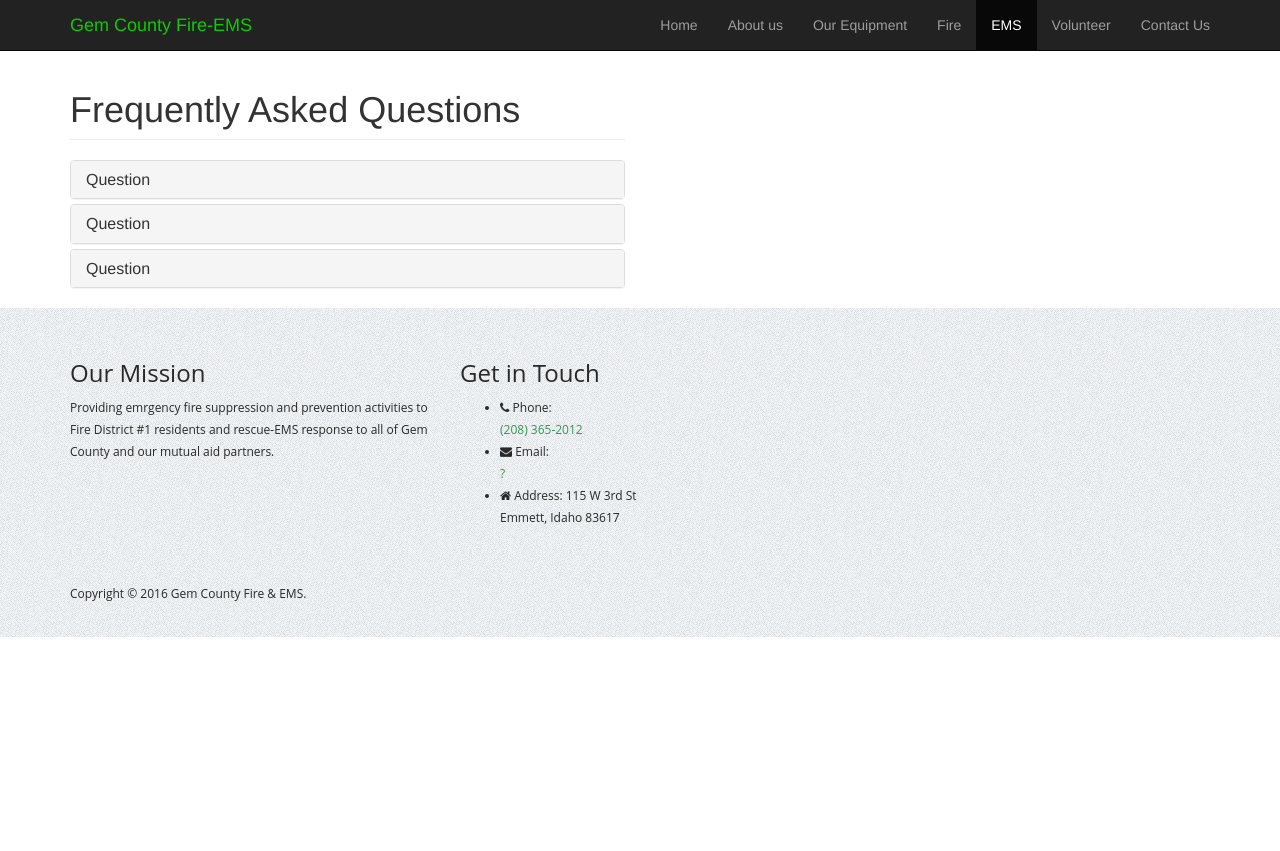
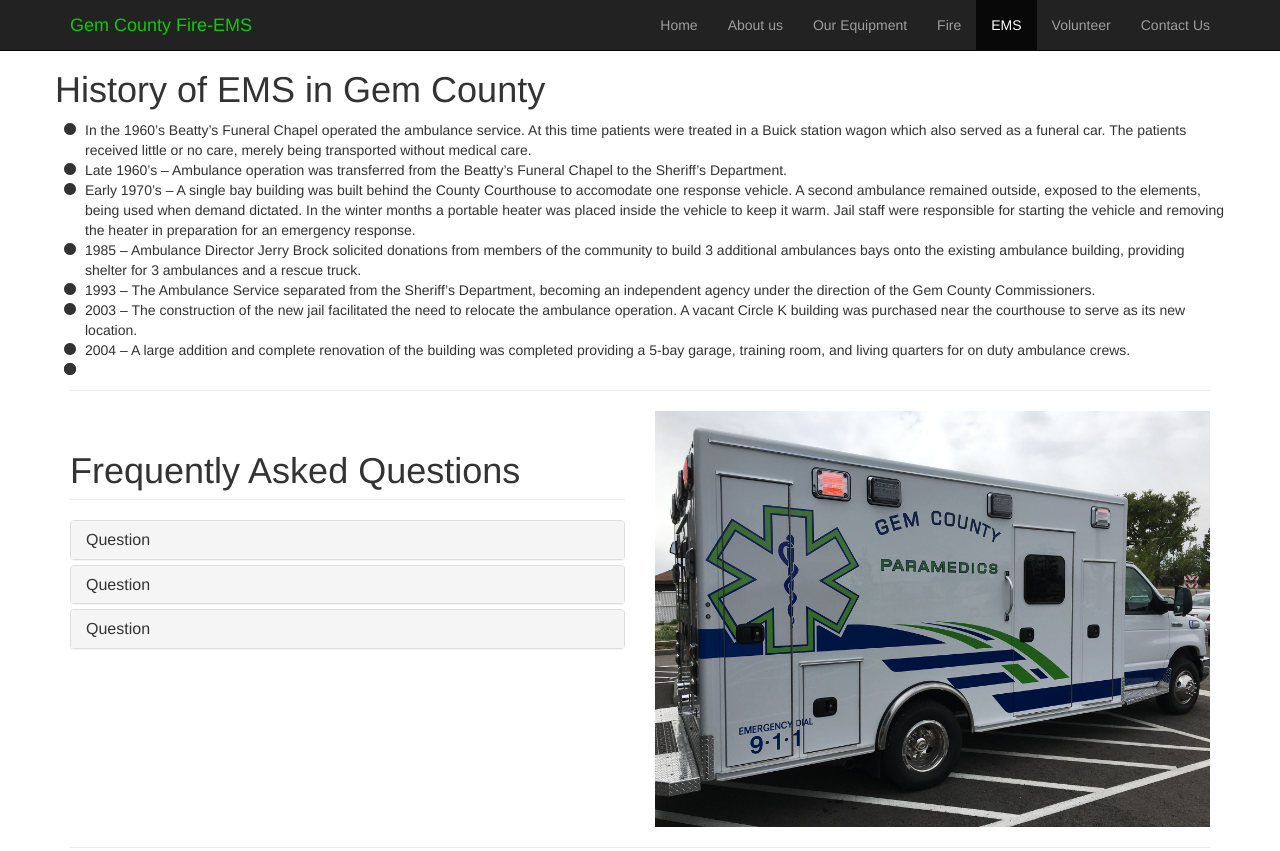
Before and after one commit to RedX-co/GemFireEms, a website: page ems.html in a window 1280 px wide. Shown: the top 851 px of the page. Before the commit the page ends 800 px from the top, so only its background shows below. Drawn offline with Linux system fonts and the light colour scheme.

Commit message:
EMS page update

```diff
--- a/ems.html
+++ b/ems.html
@@ -78,7 +78,21 @@
       <!-- /.container -->
   </nav>
     <div class="container">
-
+      <div class="row">
+        <h1>History of EMS in Gem County</h1>
+        <ul class="fa-ul">
+            <li><i class="fa-li fa fa-circle"></i>In the 1960’s Beatty’s Funeral Chapel operated the ambulance service. At this time patients were treated in a Buick station wagon which also served as a funeral car. The patients received little or no care, merely being transported without medical care.</li>
+            <li><i class="fa-li fa fa-circle"></i>Late 1960’s – Ambulance operation was transferred from the Beatty’s Funeral Chapel to the Sheriff’s Department.</li>
+            <li><i class="fa-li fa fa-circle"></i>Early 1970’s – A single bay building was built behind the County Courthouse to accomodate one response vehicle. A second ambulance remained outside, exposed to the elements, being used when demand dictated. In the winter months a portable heater was placed inside the vehicle to keep it warm. Jail staff were responsible for starting the vehicle and removing the heater in preparation for an emergency response.</li>
+            <li><i class="fa-li fa fa-circle"></i>1985 – Ambulance Director Jerry Brock solicited donations from members of the community to build 3 additional ambulances bays onto the existing ambulance building, providing shelter for 3 ambulances and a rescue truck.</li>
+            <li><i class="fa-li fa fa-circle"></i>1993 – The Ambulance Service separated from the Sheriff’s Department, becoming an independent agency under the direction of the Gem County Commissioners.</li>
+            <li><i class="fa-li fa fa-circle"></i>2003 – The construction of the new jail facilitated the need to relocate the ambulance operation. A vacant Circle K building was purchased near the courthouse to serve as its new location.</li>
+            <li><i class="fa-li fa fa-circle"></i>2004 – A large addition and complete renovation of the building was completed providing a 5-bay garage, training room, and living quarters for on duty ambulance crews.</li>
+            <li><i class="fa-li fa fa-circle"></i></li>
+            <li><i class="fa-li fa fa-circle"></i></li>
+        </ul>
+      </div>
+<hr>
         <!-- Content Row -->
        <div class="row">
            <div class="col-lg-6">
@@ -126,8 +140,12 @@
                <!-- /.panel-group -->
            </div>
            <!-- /.col-lg-12 -->
-       </div>
-       <!-- /.row -->
+       <div class="col-lg-6">
+          <img src="img/ambulance.jpg" class="img-responsive center-block">
+        </div>
+
+      </div>
+      <hr>
    </div>
 
         <!-- Footer -->
```
